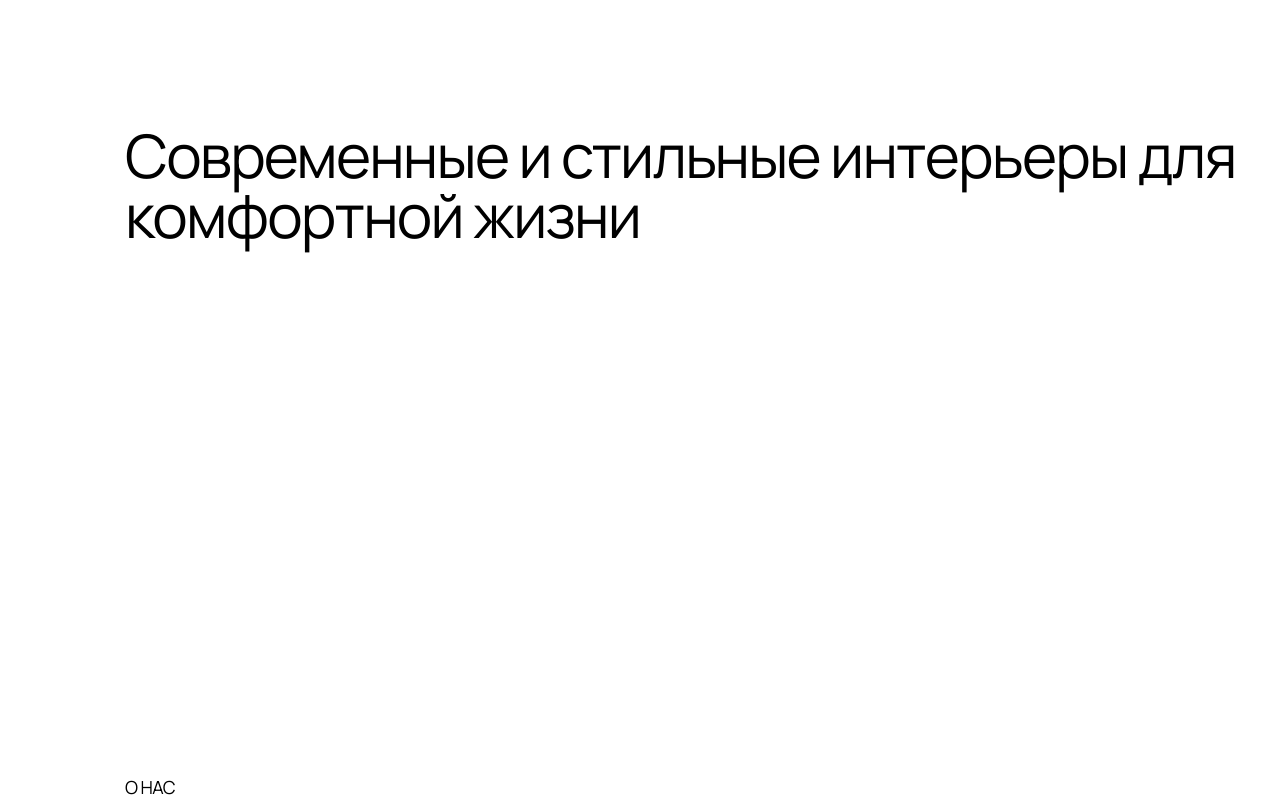
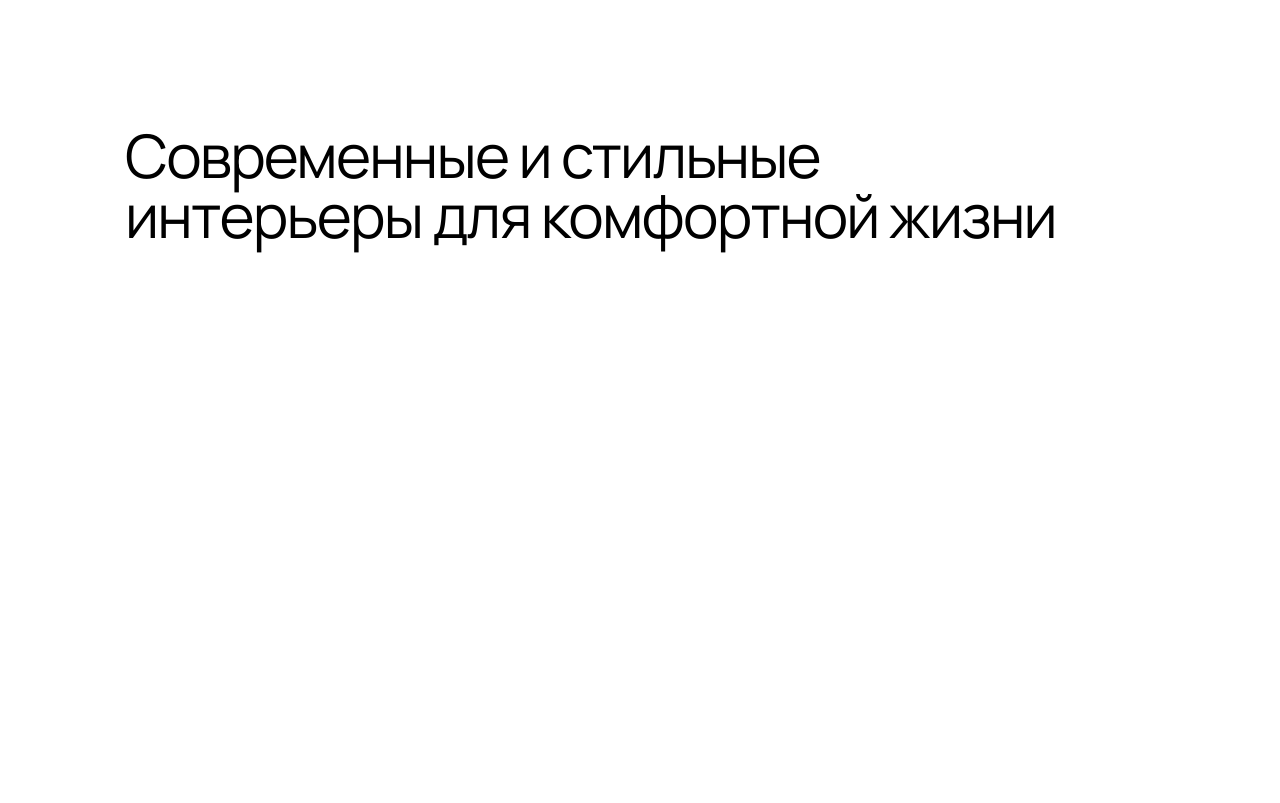
Before and after one commit to juliasviridonova/MODULE-1, a plain HTML site: page index.html in a window 1280 px wide. Shown: the top 803 px of the page. Drawn offline with Linux system fonts and the light colour scheme; files that its build step writes are made by us from their sources.

Commit message:
Update styles.css

```diff
--- a/styles/styles.css
+++ b/styles/styles.css
@@ -35,12 +35,14 @@ body {font-family: "Manrope", sans-serif;
 h1 {
     font-size: 60px;
     font-weight: 400;
+    width: 956px;
     line-height: 60px;
     text-align: left;
     letter-spacing: -0.03em;
 }
 
 h2 {
+    margin-top: 150px;
     font-size: 18px;
     font-weight: 400;
     line-height: 25px;
@@ -69,4 +71,5 @@ p.description {
     background-color: #AD1818;
     color: #FFFFFF;
     cursor: pointer;
+
 }
```
